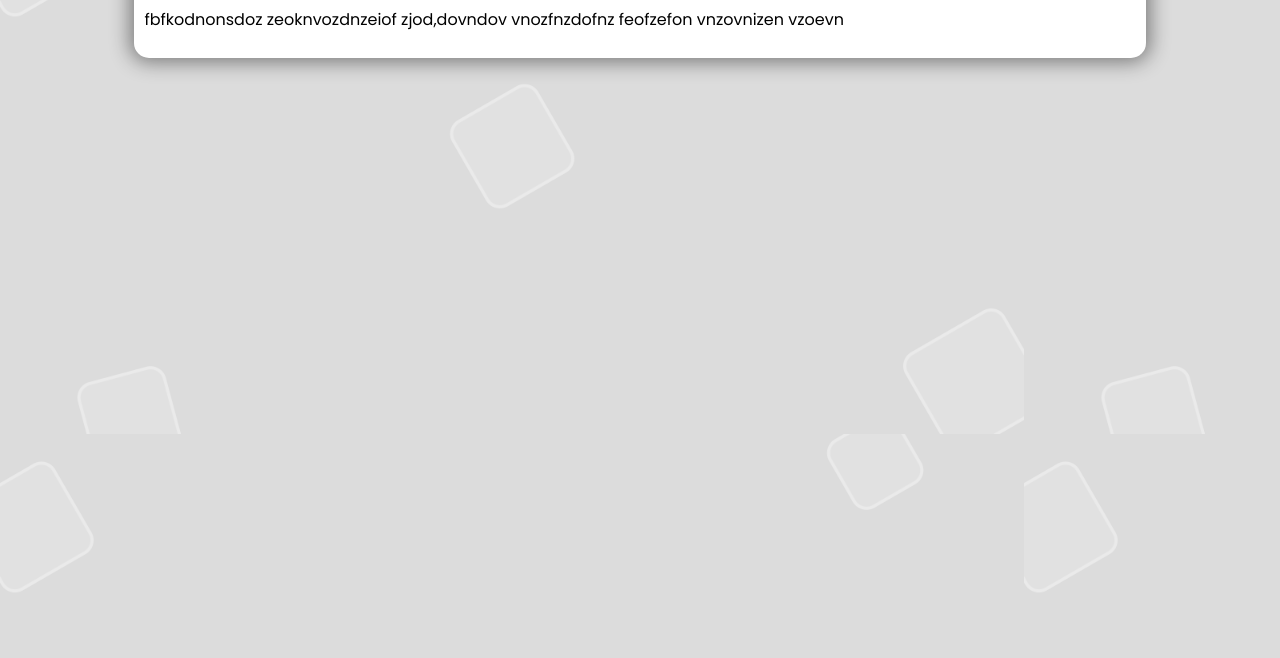
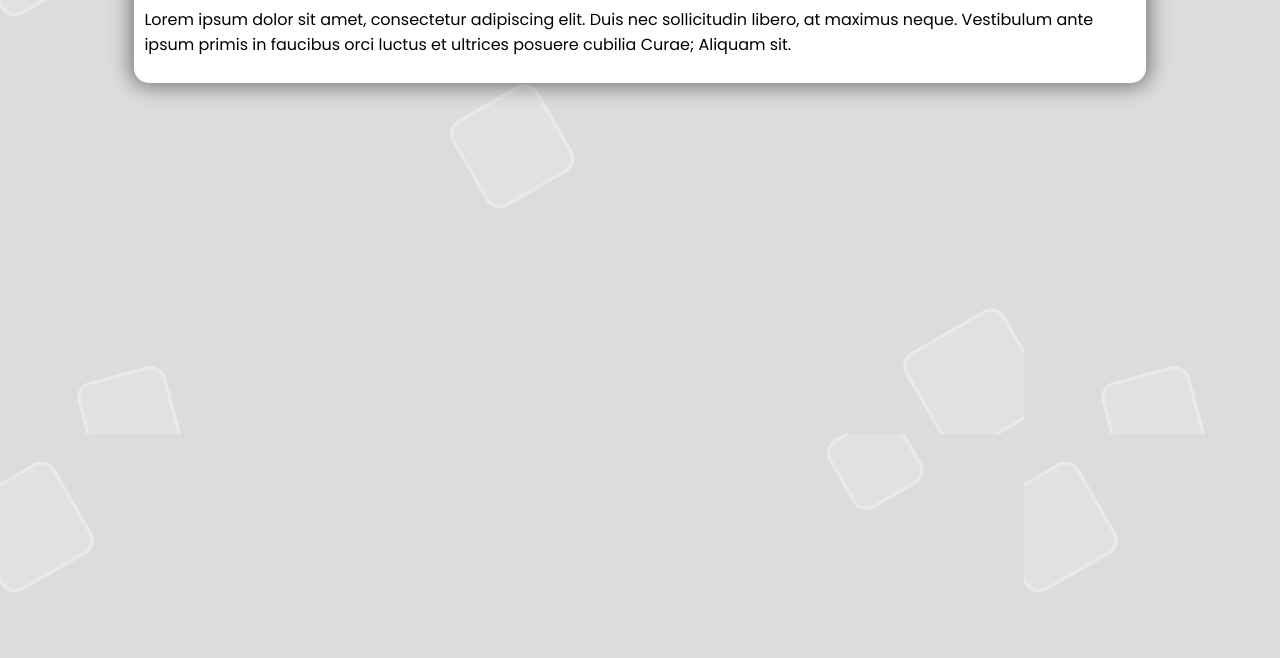
Before and after one commit to maxencelav/itesciaCV, a plain HTML site: page index.html in a window 1280 px wide. Shown: the part 142-800 px from the top of the page. Drawn offline with Linux system fonts and the light colour scheme.

Commit message:
Lorem Ipsum

```diff
--- a/index.html
+++ b/index.html
@@ -37,7 +37,9 @@
 
         <header>
             <h1>Développeur Java / C++</h1>
-            <p>fbfkodnonsdoz zeoknvozdnzeiof zjod,dovndov vnozfnzdofnz feofzefon vnzovnizen vzoevn</p>
+            <p>Lorem ipsum dolor sit amet, consectetur adipiscing elit. Duis nec sollicitudin libero, at maximus neque.
+                Vestibulum ante ipsum primis in faucibus orci luctus et ultrices posuere cubilia Curae; Aliquam sit.
+            </p>
         </header>
     </div>
 
```
